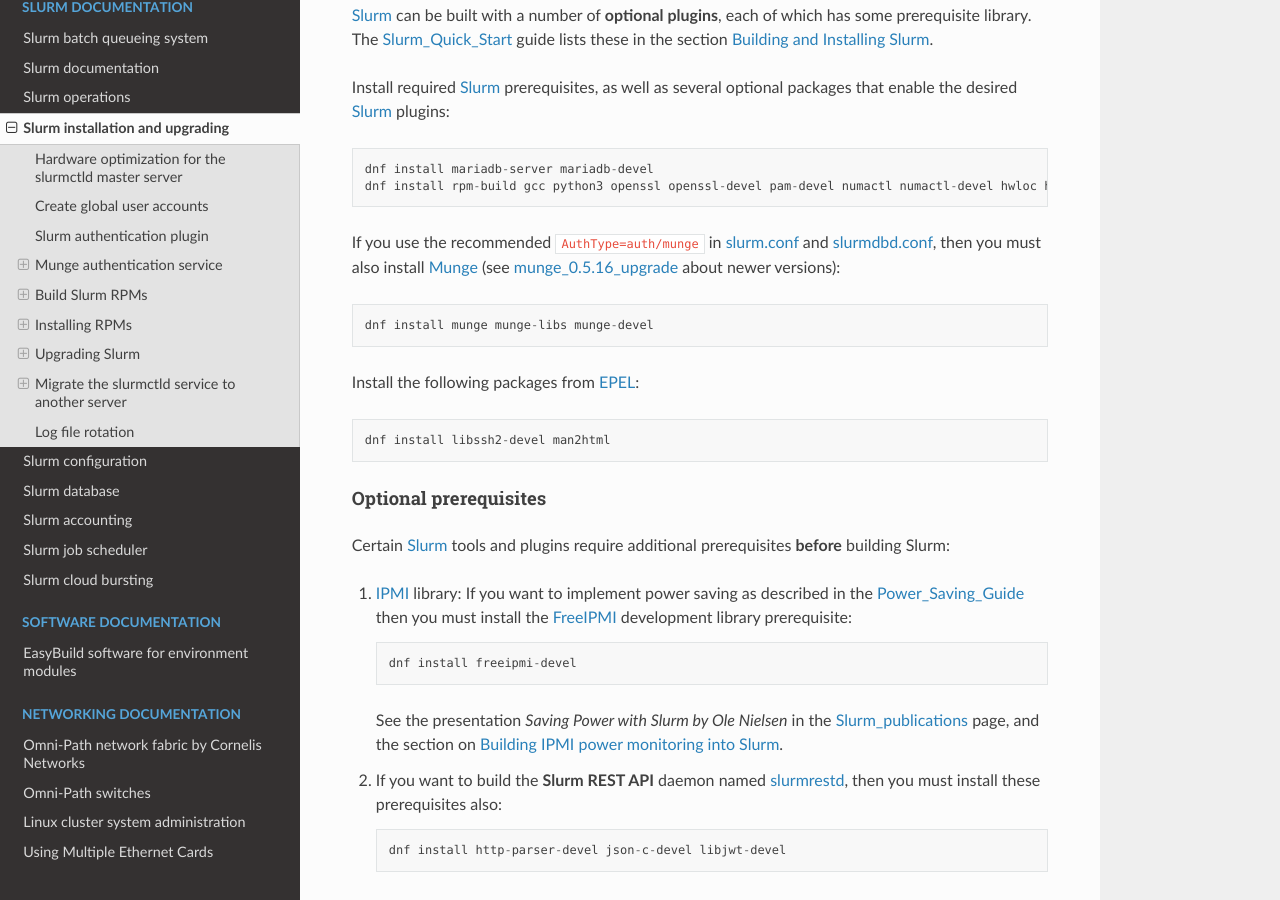
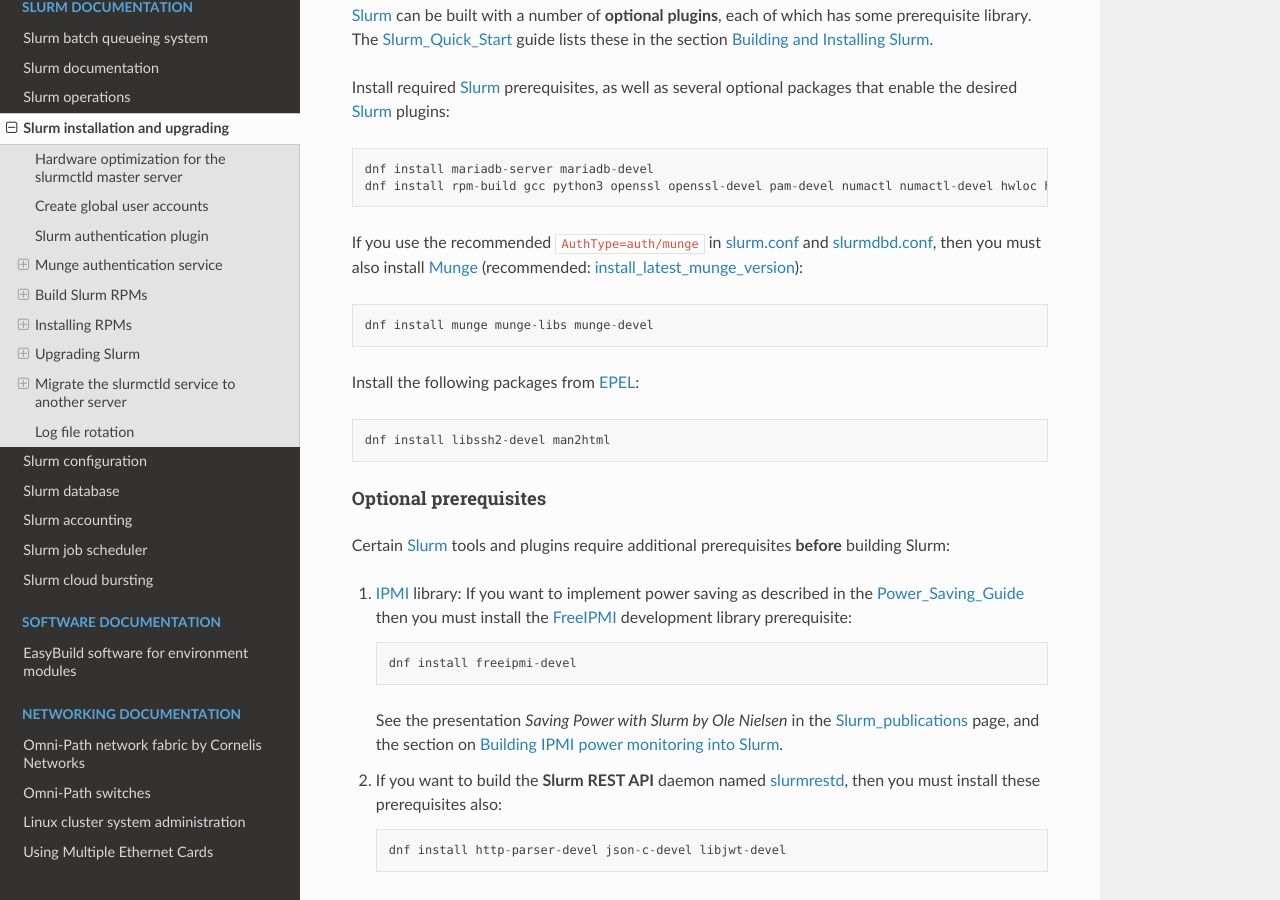
Before and after one commit to OleHolmNielsen/Niflheim_system, a Sphinx documentation site: the page built from docs/Slurm_installation.rst, in a window 1280 px wide and 900 px high, scrolled down 5507 px. Built offline with Sphinx 7.4.7 and the Read the Docs theme 2.0.0, drawn with Linux system fonts in a browser that asks for light colours; some of the changed text lies outside the part shown.

Commit message:
Install latest Munge version

```diff
--- a/docs/Slurm_installation.rst
+++ b/docs/Slurm_installation.rst
@@ -100,10 +100,10 @@
 .. _Munge_wiki: https://github.com/dun/munge/wiki
 .. _munged: https://github.com/dun/munge/wiki/Man-8-munged
 
-.. _munge_0.5.16_upgrade:
+.. _install_latest_munge_version:
 
-Munge 0.5.16 upgrade
--------------------------
+Install latest Munge version
+-----------------------------
 
 It is advantageous to install the latest Munge_release_ RPMs (currently 0.5.16) due to new features and bug fixes.
 Build RPMs by::
@@ -241,7 +241,8 @@
   dnf install mariadb-server mariadb-devel
   dnf install rpm-build gcc python3 openssl openssl-devel pam-devel numactl numactl-devel hwloc hwloc-devel munge munge-libs munge-devel lua lua-devel readline-devel rrdtool-devel ncurses-devel gtk2-devel libibmad libibumad perl-Switch perl-ExtUtils-MakeMaker xorg-x11-xauth dbus-devel libbpf
 
-If you use the recommended ``AuthType=auth/munge`` in slurm.conf_ and slurmdbd.conf_, then you must also install Munge_ (see munge_0.5.16_upgrade_ about newer versions)::
+If you use the recommended ``AuthType=auth/munge`` in slurm.conf_ and slurmdbd.conf_, then you must also install Munge_
+(recommended: install_latest_munge_version_)::
 
   dnf install munge munge-libs munge-devel
 
```
